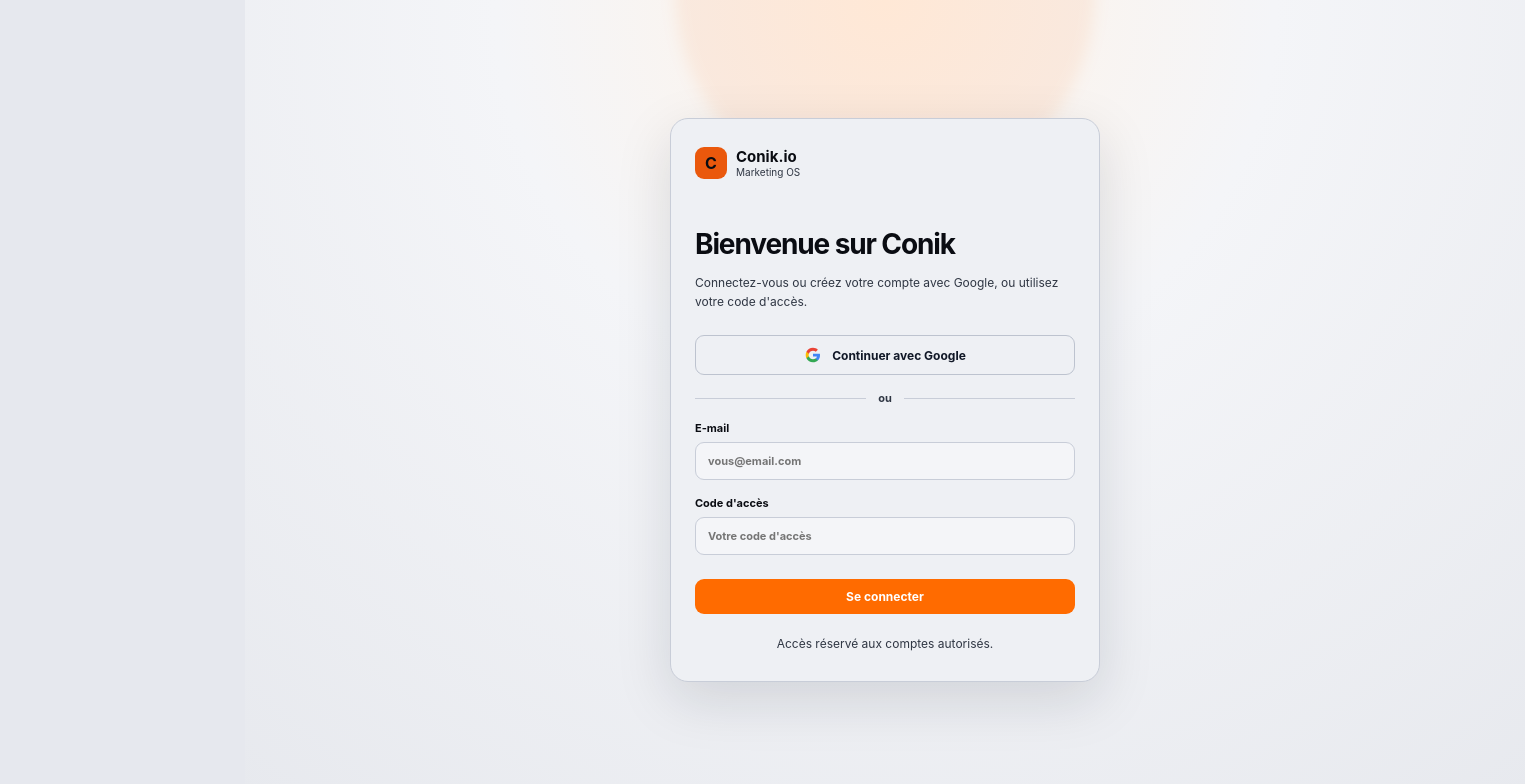
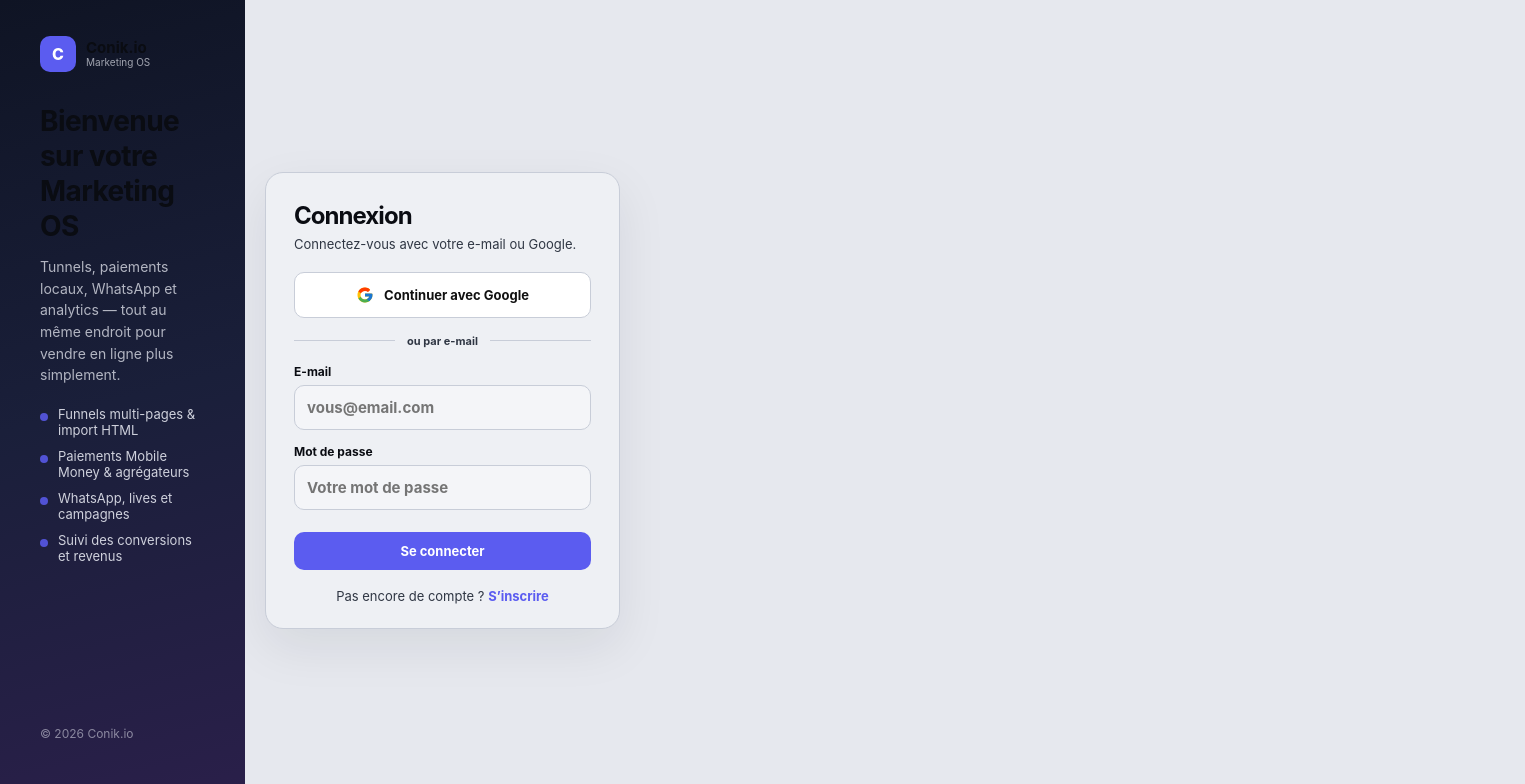
Before and after one commit to anamaherbert1-glitch/Conik.io, a Next.js app: page /login in a window 1280 px wide. Shown: the top 784 px of the page, 1525 px wide, since content can reach past the window. Built offline with nearby package versions, Linux system fonts and the light colour scheme.

Commit message:
feat(auth): redesign login with email password and Google OAuth

```diff
--- a/app/login/page.tsx
+++ b/app/login/page.tsx
@@ -3,22 +3,6 @@
 import { FormEvent, useEffect, useState } from 'react'
 import Link from 'next/link'
 import { createClient } from '@/lib/supabase/client'
-
-/**
- * Liste blanche des e-mails autorisés.
- * Configurable via NEXT_PUBLIC_ALLOWED_EMAILS (adresses séparées par des virgules).
- * Il ne s'agit que d'un garde-fou d'interface : la sécurité réelle repose sur
- * les politiques RLS de Supabase.
- */
-const DEFAULT_ALLOWED = ['eliteone003@gmail.com', 'anamaspenser@gmail.com']
-
-const ALLOWED_EMAILS = new Set(
-  (process.env.NEXT_PUBLIC_ALLOWED_EMAILS || '')
-    .split(',')
-    .map((value) => value.trim().toLowerCase())
-    .filter(Boolean)
-    .concat(DEFAULT_ALLOWED)
-)
 
 function safeNext(value: string | null) {
   if (!value || !value.startsWith('/') || value.startsWith('//')) return '/dashboard'
@@ -27,56 +11,31 @@ function safeNext(value: string | null) {
 
 export default function LoginPage() {
   const [email, setEmail] = useState('')
-  const [code, setCode] = useState('')
+  const [password, setPassword] = useState('')
   const [error, setError] = useState('')
   const [loading, setLoading] = useState(false)
+  const [googleLoading, setGoogleLoading] = useState(false)
   const [next, setNext] = useState('/dashboard')
 
   useEffect(() => {
     const params = new URLSearchParams(window.location.search)
     setNext(safeNext(params.get('next')))
-    const oauthError = params.get('error')
-    if (oauthError) setError(oauthError)
+    const err = params.get('error')
+    if (err) setError(decodeURIComponent(err))
   }, [])
 
-  async function signInWithGoogle() {
+  async function submit(event: FormEvent) {
+    event.preventDefault()
     setError('')
     setLoading(true)
     try {
       const supabase = createClient()
-      const redirectTo = new URL('/auth/callback', window.location.origin)
-      redirectTo.searchParams.set('next', next)
-
-      const { error: signInError } = await supabase.auth.signInWithOAuth({
-        provider: 'google',
-        options: {
-          redirectTo: redirectTo.toString(),
-        },
-      })
-
-      if (signInError) setError(signInError.message)
-    } finally {
-      setLoading(false)
-    }
-  }
-
-  async function submit(event: FormEvent) {
-    event.preventDefault()
-    setError('')
-    const normalizedEmail = email.trim().toLowerCase()
-    if (!ALLOWED_EMAILS.has(normalizedEmail)) {
-      setError("Accès refusé. Cette adresse e-mail n'est pas autorisée.")
-      return
-    }
-    setLoading(true)
-    try {
-      const supabase = createClient()
       const { error: signInError } = await supabase.auth.signInWithPassword({
-        email: normalizedEmail,
-        password: code,
+        email: email.trim().toLowerCase(),
+        password,
       })
       if (signInError) {
-        setError("E-mail ou code d'accès incorrect.")
+        setError('E-mail ou mot de passe incorrect.')
         return
       }
       window.location.replace(next)
@@ -85,65 +44,86 @@ export default function LoginPage() {
     }
   }
 
+  async function loginWithGoogle() {
+    setError('')
+    setGoogleLoading(true)
+    try {
+      const supabase = createClient()
+      const origin = window.location.origin
+      const { error: oauthError } = await supabase.auth.signInWithOAuth({
+        provider: 'google',
+        options: {
+          redirectTo: `${origin}/auth/callback?next=${encodeURIComponent(next)}`,
+        },
+      })
+      if (oauthError) setError(oauthError.message || 'Connexion Google impossible.')
+    } finally {
+      setGoogleLoading(false)
+    }
+  }
+
   return (
-    <main className="auth-page">
-      <div className="auth-card">
-        <Link href="/" className="brand">
-          <b>C</b>
+    <div className="auth-shell">
+      <aside className="auth-aside">
+        <div>
+          <Link href="/" className="land-brand">
+            <span className="land-logo">C</span>
+            <span>
               <strong>Conik.io</strong>
               <small>Marketing OS</small>
+            </span>
           </Link>
-        <h1>Bienvenue sur Conik</h1>
-        <p>Connectez-vous ou créez votre compte avec Google, ou utilisez votre code d&apos;accès.</p>
+          <h2>Bienvenue sur votre Marketing OS</h2>
+          <p>
+            Tunnels, paiements locaux, WhatsApp et analytics — tout au même endroit pour vendre en ligne plus simplement.
+          </p>
+          <ul>
+            <li>Funnels multi-pages & import HTML</li>
+            <li>Paiements Mobile Money & agrégateurs</li>
+            <li>WhatsApp, lives et campagnes</li>
+            <li>Suivi des conversions et revenus</li>
+          </ul>
+        </div>
+        <p style={{ fontSize: 12, opacity: 0.5 }}>© {new Date().getFullYear()} Conik.io</p>
+      </aside>
 
-        <button
-          className="outline full"
-          type="button"
-          disabled={loading}
-          onClick={signInWithGoogle}
-          style={{ display: 'flex', alignItems: 'center', justifyContent: 'center', gap: 10, marginBottom: 16 }}
-        >
-          <svg width="18" height="18" viewBox="0 0 24 24" aria-hidden="true">
-            <path fill="#4285F4" d="M21.35 12.23c0-.71-.06-1.4-.18-2.05H12v3.88h5.24a4.48 4.48 0 0 1-1.94 2.94v2.45h3.14c1.84-1.69 2.91-4.18 2.91-7.22Z"/>
-            <path fill="#34A853" d="M12 21.6c2.63 0 4.84-.87 6.45-2.35l-3.14-2.45c-.87.58-1.98.93-3.31.93-2.54 0-4.7-1.72-5.47-4.03H3.28v2.53A9.74 9.74 0 0 0 12 21.6Z"/>
-            <path fill="#FBBC05" d="M6.53 13.7A5.85 5.85 0 0 1 6.22 12c0-.59.11-1.17.31-1.7V7.77H3.28A9.74 9.74 0 0 0 2.25 12c0 1.53.37 2.98 1.03 4.23l3.25-2.53Z"/>
-            <path fill="#EA4335" d="M12 6.27c1.43 0 2.71.49 3.72 1.45l2.79-2.79C16.84 3.31 14.63 2.4 12 2.4a9.74 9.74 0 0 0-8.72 5.37l3.25 2.53C7.3 7.99 9.46 6.27 12 6.27Z"/>
+      <main className="auth-main">
+        <div className="auth-box">
+          <h1>Connexion</h1>
+          <p className="muted">Connectez-vous avec votre e-mail ou Google.</p>
+
+          <button type="button" className="auth-google" onClick={() => void loginWithGoogle()} disabled={googleLoading || loading}>
+            <svg width="18" height="18" viewBox="0 0 48 48" aria-hidden="true">
+              <path fill="#FFC107" d="M43.6 20.5H42V20H24v8h11.3C33.7 32.9 29.3 36 24 36c-6.6 0-12-5.4-12-12s5.4-12 12-12c3.1 0 5.8 1.2 8 3.1l5.7-5.7C34.2 6.1 29.4 4 24 4 12.9 4 4 12.9 4 24s8.9 20 20 20 20-8.9 20-20c0-1.3-.1-2.5-.4-3.5z" />
+              <path fill="#FF3D00" d="M6.3 14.7l6.6 4.8C14.7 16.1 19 13 24 13c3.1 0 5.8 1.2 8 3.1l5.7-5.7C34.2 6.1 29.4 4 24 4 16.3 4 9.7 8.3 6.3 14.7z" />
+              <path fill="#4CAF50" d="M24 44c5.2 0 10-2 13.6-5.2l-6.3-5.3C29.2 35.1 26.7 36 24 36c-5.3 0-9.7-3.1-11.3-7.5l-6.5 5C9.5 39.6 16.2 44 24 44z" />
+              <path fill="#1976D2" d="M43.6 20.5H42V20H24v8h11.3c-1.1 3.2-3.5 5.7-6.6 7.1l.1.1 6.3 5.3C36.9 39.2 44 34 44 24c0-1.3-.1-2.5-.4-3.5z" />
             </svg>
-          {loading ? 'Connexion…' : 'Continuer avec Google'}
+            {googleLoading ? 'Redirection…' : 'Continuer avec Google'}
           </button>
 
-        <div className="auth-divider" aria-hidden="true"><span>ou</span></div>
+          <div className="auth-divider">ou par e-mail</div>
 
           <form onSubmit={submit}>
             <label>
               E-mail
-            <input
-              type="email"
-              required
-              autoComplete="username"
-              value={email}
-              onChange={(e) => setEmail(e.target.value)}
-              placeholder="vous@email.com"
-            />
+              <input type="email" required autoComplete="username" value={email} onChange={(e) => setEmail(e.target.value)} placeholder="vous@email.com" />
             </label>
             <label>
-            Code d&apos;accès
-            <input
-              type="password"
-              required
-              autoComplete="current-password"
-              value={code}
-              onChange={(e) => setCode(e.target.value)}
-              placeholder="Votre code d'accès"
-            />
+              Mot de passe
+              <input type="password" required autoComplete="current-password" value={password} onChange={(e) => setPassword(e.target.value)} placeholder="Votre mot de passe" />
             </label>
-          {error && <div className="error">{error}</div>}
-          <button className="primary full" disabled={loading}>
+            {error && <div className="auth-error">{error}</div>}
+            <button type="submit" className="land-btn solid full" disabled={loading || googleLoading}>
               {loading ? 'Connexion…' : 'Se connecter'}
             </button>
           </form>
-        <p className="auth-footer">Accès réservé aux comptes autorisés.</p>
+
+          <p className="auth-switch">
+            Pas encore de compte ? <Link href="/signup">S’inscrire</Link>
+          </p>
         </div>
       </main>
+    </div>
   )
 }
```
Lines whose indentation alone changed are shown as unchanged.
